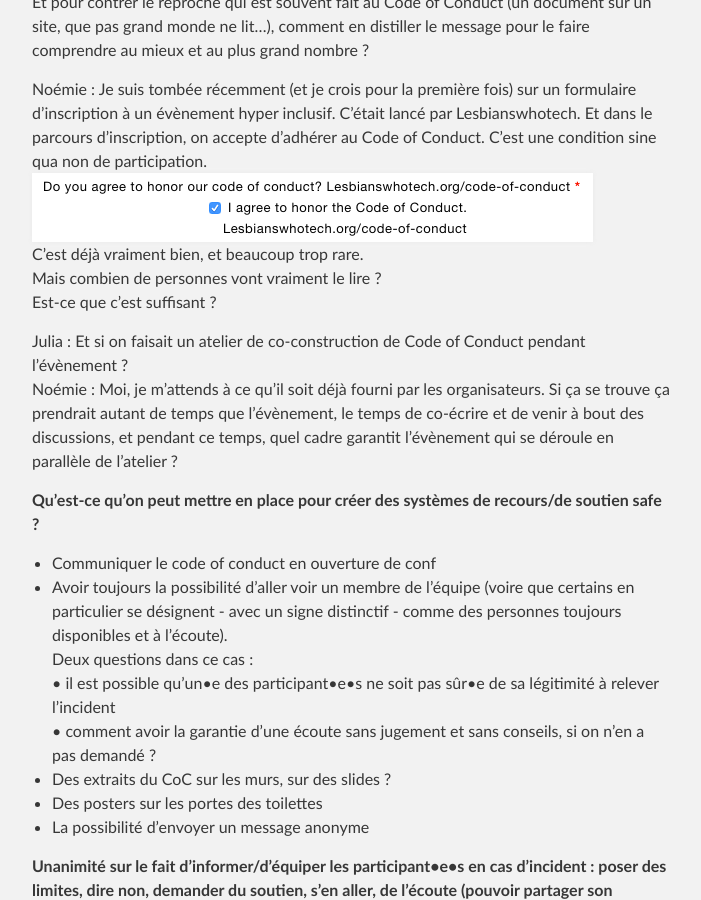
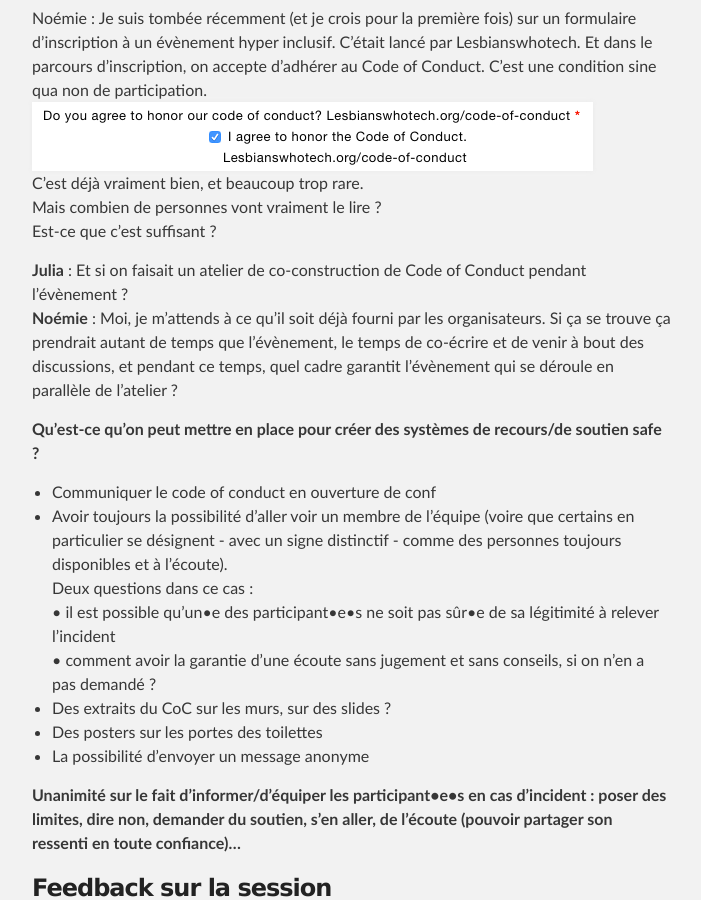
Before and after one commit to Julia-barbelane/des-conf-entre-meufs, a Jekyll site: the page built from compte-rendus-call/call-4.md, in a window 1280 px wide and 900 px high, scrolled down 3538 px. Shown: the whole window, without its empty margins (288-989 px from the left). Built offline with Jekyll 4.4.1, drawn with Linux system fonts in a browser that asks for light colours; our own code applies the rules of GitHub Pages for plain Markdown files.

```diff
--- a/compte-rendus-call/call-4.md
+++ b/compte-rendus-call/call-4.md
@@ -1,6 +1,6 @@
 # Call#4 avec David Bruant - "La vie naît du chaos"
 
-## Contexte
+### Contexte
 Dans nos précédents appels, Julia a mentionné le travail qu'a lancé [David](https://github.com/DavidBruant) sur les [Interactions humaines saines utiles et long terme](https://github.com/DavidBruant/interactions-humaines-saines-utiles-long-terme).
 C'est une démarche et une exploration proche de la nôtre, alors on croise les regards. Pour lui, ça a commencé par un travail de définition.
 
@@ -59,7 +59,7 @@ David découpe ça en deux catégories :
 - les attentes légitimes (on s'est mis d'accord sur quelque chose)
 - les attentes illégitimes (non-verbal, l'accord n'a pas explicitement été donné)
 
-### Applications pratiques
+#### Applications pratiques
 David nous dit que ces outils étaient destinés à améliorer sa compréhension, lui donner du vocabulaire et changer sa manière de penser.
 "Pourquoi tu souffres ?"
 • Est-ce que je te l'avais dit ?
@@ -74,13 +74,13 @@ On parle de la dérive des bonnes intentions, comme dit le diction populaire :
 
 David met une barrière lorsqu'une personne ne reconnait pas ses erreurs et ne cherche pas à s'améliorer. Ça veut dire que la personne se moque de faire souffrir l'autre/les autres.
 
-### Faire connaître ses besoins - corréler avec des actions
+#### Faire connaître ses besoins - corréler avec des actions
 David :
 > Je fais de moins en moins confiance à la communication seule. Il faut qu'il y ait **une cohérence avec les actions**."
 
 Noémie : C'est marrant j'ai la sensation que je passe moins de temps à m'interroger sur mes actions. Je prends souvent le temps de réfléchir aux mots et aux manières de communiquer, mais je remets moins en question mes actions. Ça fait partie des choses auxquelles on nous invite peu à réfléchir, je trouve, j'ai la sensation de ne l'entendre que rarement.
 
-### Réflexions sur les Code of Conduct
+#### Réflexions sur les Code of Conduct
 On voit souvent la dissonance entre les valeurs "affichées" et le déroulé dans la vie réelle, comment traduire ses valeurs en actions qui les reflètent ? C'est au cœur de la construction d'espaces ou d'évènements safe.
 
 **Les CoC sont un cadre. Et pour le traduire dans le réel, il faut que les équipes organisatrices des évènements se mettent au clair sur le contenu et les actions à mettre en place pour le refléter. La posture de l'équipe est importante.**
@@ -94,8 +94,8 @@ C'est déjà vraiment bien, et beaucoup trop rare.
 Mais combien de personnes vont vraiment le lire ?
 Est-ce que c'est suffisant ?
 
-Julia : Et si on faisait un atelier de co-construction de Code of Conduct pendant l'évènement ?
-Noémie : Moi, je m'attends à ce qu'il soit déjà fourni par les organisateurs. Si ça se trouve ça prendrait autant de temps que l'évènement, le temps de co-écrire et de venir à bout des discussions, et pendant ce temps, quel cadre garantit l'évènement qui se déroule en parallèle de l'atelier ?
+**Julia** : Et si on faisait un atelier de co-construction de Code of Conduct pendant l'évènement ?
+**Noémie** : Moi, je m'attends à ce qu'il soit déjà fourni par les organisateurs. Si ça se trouve ça prendrait autant de temps que l'évènement, le temps de co-écrire et de venir à bout des discussions, et pendant ce temps, quel cadre garantit l'évènement qui se déroule en parallèle de l'atelier ?
 
 **Qu'est-ce qu'on peut mettre en place pour créer des systèmes de recours/de soutien safe ?**
 - Communiquer le code of conduct en ouverture de conf
@@ -109,7 +109,7 @@ Deux questions dans ce cas :
 
 **Unanimité sur le fait d'informer/d'équiper les participant•e•s en cas d'incident : poser des limites, dire non, demander du soutien, s'en aller, de l'écoute (pouvoir partager son ressenti en toute confiance)...**
 
-## Feedback sur la session
+### Feedback sur la session
 • Ravi•e•s d'avoir eu cette discussion avec David
 • Ça participe à valider et ancrer des réflexions, plus facile de faire du temps pour ça quand on est à plusieurs.
 • Le format peut donner une impression de flou mais on sent bien l'envol des discussions, et c'est cette liberté qui permet de faire ressortir des choses
```
